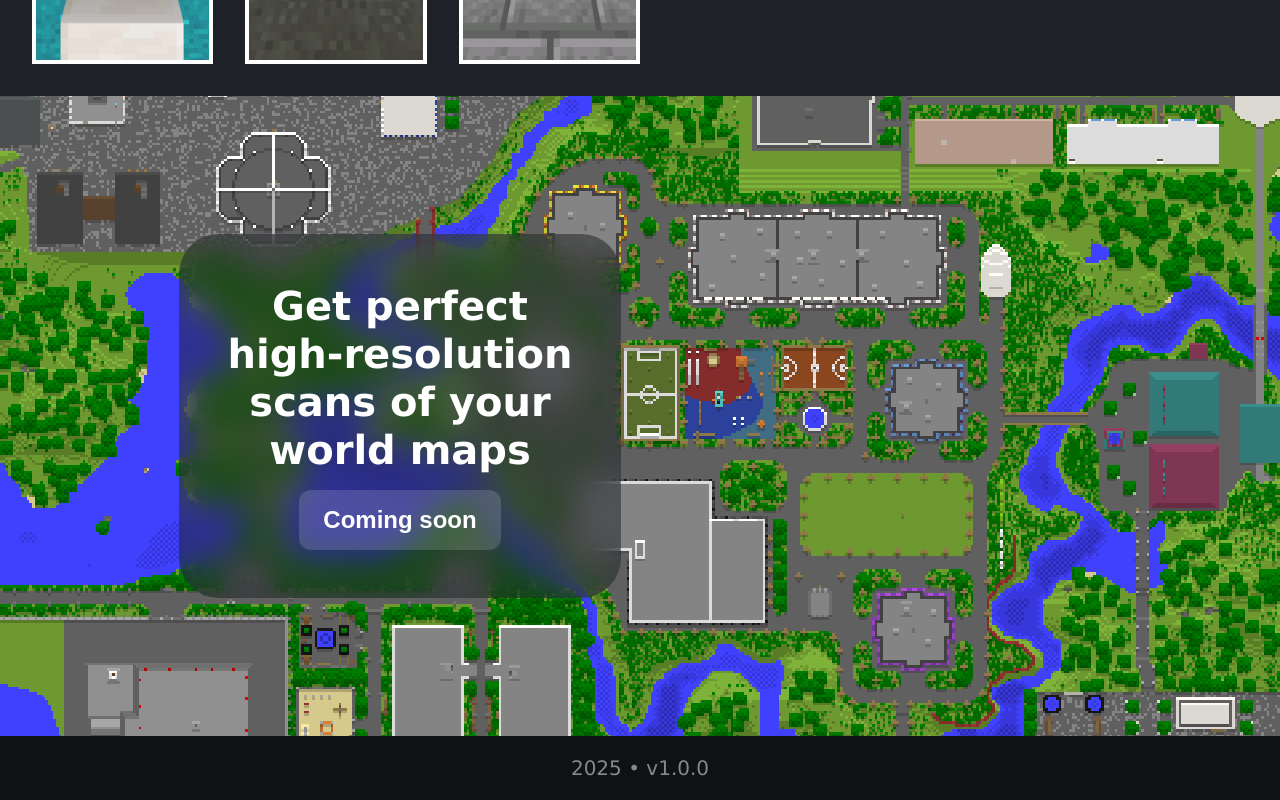
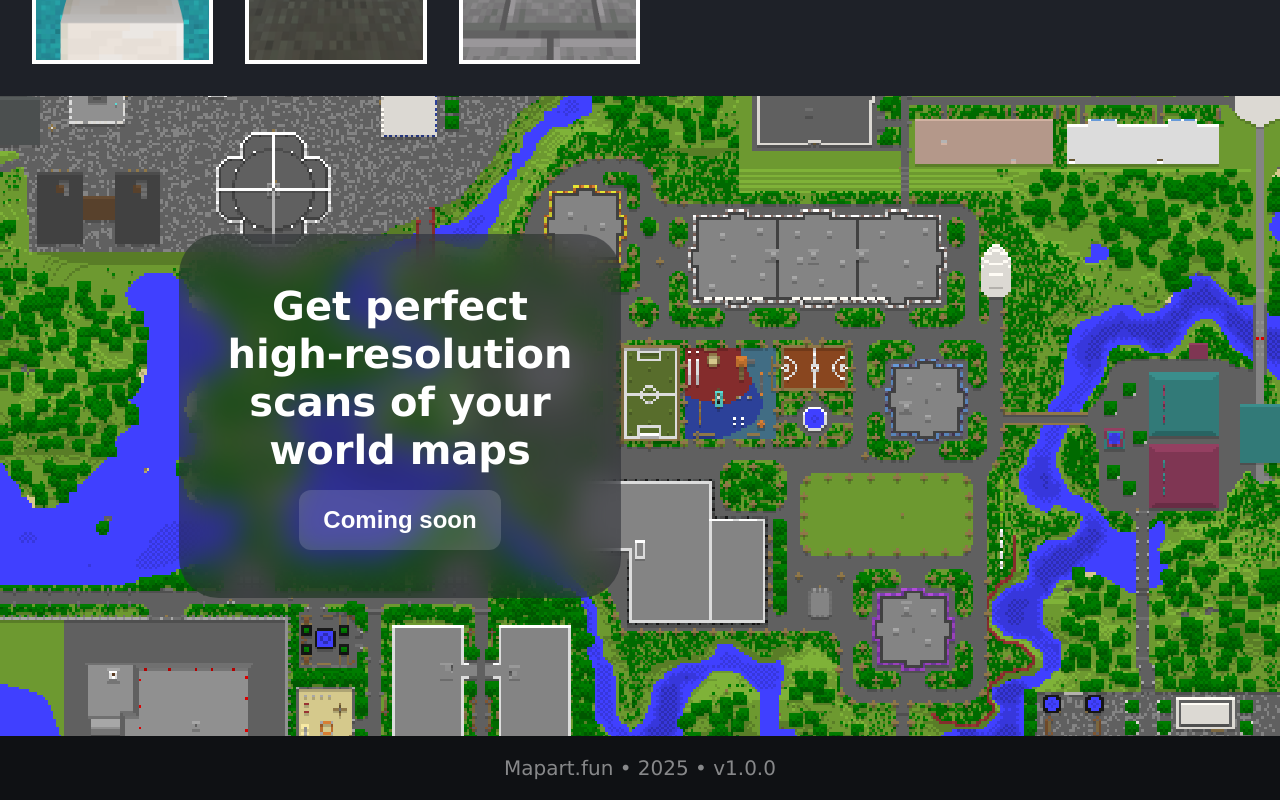
Before and after one commit to akawiy/mapart, a React (Vite) app: page / in a window 1280 px wide. Shown: the part 630-1430 px from the top of the page. Built offline with nearby package versions, Linux system fonts and the light colour scheme.

Commit message:
Update home footer

```diff
--- a/src/pages/home/home.jsx
+++ b/src/pages/home/home.jsx
@@ -22,7 +22,7 @@ export default function HomePage({}) {
             <ConvertSection />
             <ParseSection />
             <footer id="footer">
-                <div className="info">2025 • v1.0.0</div>
+                <div className="info">Mapart.fun • 2025 • v1.0.0</div>
             </footer>
         </div>
     );
```
